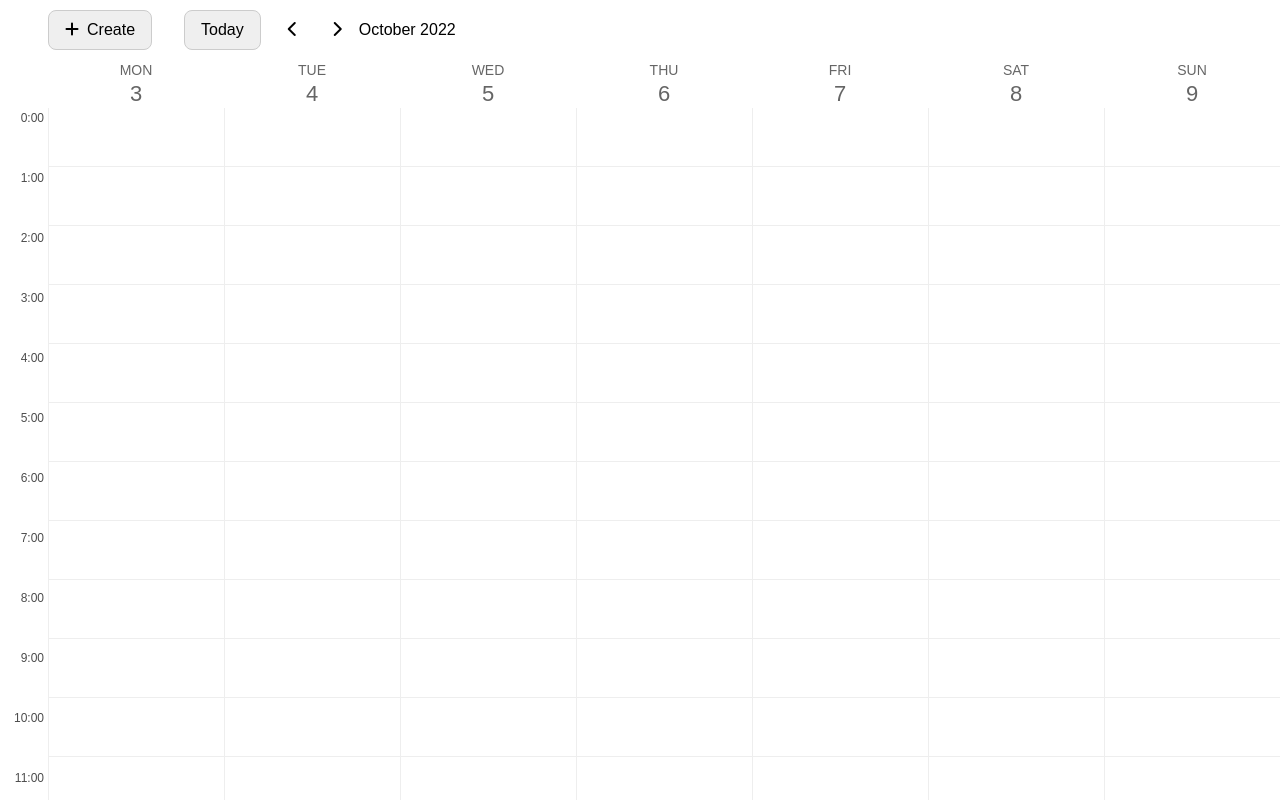
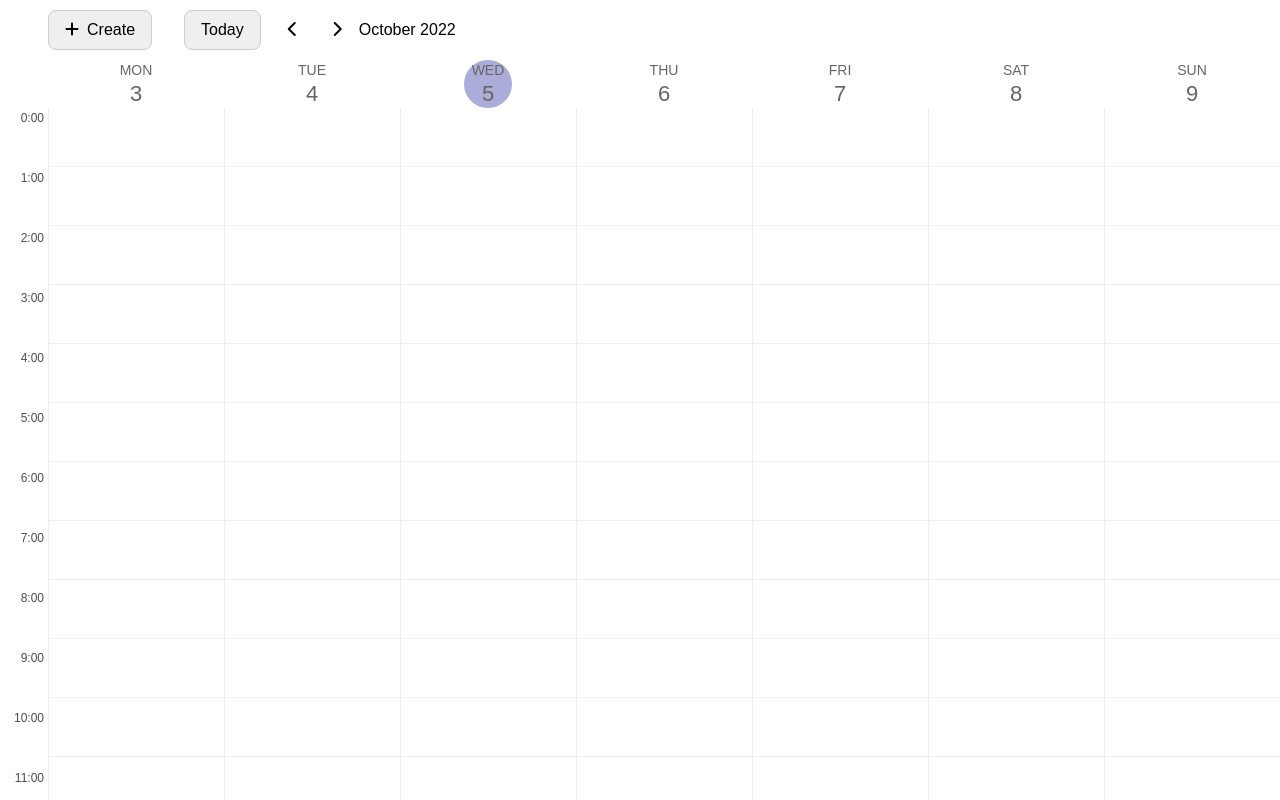
Before and after one commit to Vybornyi/calendar-react, a React app: page / in a window 1280 px wide. Built offline with nearby package versions, Linux system fonts and the light colour scheme; no server answers.

Commit message:
add changes

```diff
--- a/src/components/calendar/Calendar.jsx
+++ b/src/components/calendar/Calendar.jsx
@@ -2,12 +2,17 @@ import React, { Component } from 'react';
 import Navigation from './../navigation/Navigation';
 import Week from '../week/Week';
 import Sidebar from '../sidebar/Sidebar';
+import moment from 'moment/moment.js';
 import './calendar.scss';
+import PropTypes from 'prop-types';
+
+const formatDate = date => moment(date).format('MMMM Do YYYY');
 
 const Calendar = ({ weekDates, eventsList, fetchEvents }) => {
+  const curentDate = formatDate(new Date());
   return (
     <section className="calendar">
-      <Navigation weekDates={weekDates} />
+      <Navigation weekDates={weekDates} curentDate={curentDate} />
       <div className="calendar__body">
         <div className="calendar__week-container">
           <Sidebar />
@@ -17,4 +22,10 @@ const Calendar = ({ weekDates, eventsList, fetchEvents }) => {
     </section>
   );
 };
+
+Calendar.propTypes = {
+  weekDates: PropTypes.array.isRequired,
+  eventsList: PropTypes.array.isRequired,
+  fetchEvents: PropTypes.func.isRequired,
+};
 export default Calendar;
--- a/src/components/calendar/calendar.scss
+++ b/src/components/calendar/calendar.scss
@@ -48,6 +48,7 @@
 }
 
 .day-label {
+  position: relative;
   height: 100%;
   display: flex;
   flex-direction: column;
@@ -58,10 +59,20 @@
   &__day-name {
     font-size: 14px;
     text-transform: uppercase;
+    z-index: 1;
   }
 
   &__day-number {
     font-size: 22px;
+    z-index: 1;
+  }
+  &__current-date {
+    background-color: #2d319da8;
+    position: absolute;
+    height: 100%;
+    width: 27%;
+    border-radius: 50%;
+    z-index: 0;
   }
 }
 
--- a/src/components/event/event.scss
+++ b/src/components/event/event.scss
@@ -22,6 +22,9 @@
   &:hover {
     font-weight: bold;
     background-color: red;
+    .event__title {
+      white-space: normal;
+    }
 
     .event__delete-btn {
       display: block;
--- a/src/components/hour/Hour.jsx
+++ b/src/components/hour/Hour.jsx
@@ -1,28 +1,17 @@
-import React from 'react';
+import React, { useState } from 'react';
 import Event from '../event/Event';
+import RedLine from '../redLine/RedLine';
 import { formatMins } from '../../../src/utils/dateUtils.js';
 import './hour.scss';
+import PropTypes from 'prop-types';
 
 const Hour = ({ curentDate, dataDay, dataHour, hourEvents, fetchEvents }) => {
   const { curentDay, curentHour, curentTime } = curentDate;
   const redLineVisiable = dataDay === curentDay && curentHour === dataHour;
-  const styleLine = {
-    top: curentTime,
-  };
-  const styleDot = {
-    top: curentTime - 4,
-  };
 
   return (
     <div className="calendar__time-slot" data-time={dataHour + 1}>
-      {redLineVisiable ? (
-        <>
-          <hr style={styleLine} className="calendar__time-slot__line" />
-          <div style={styleDot} className="calendar__time-slot__dot"></div>
-        </>
-      ) : (
-        ''
-      )}
+      {redLineVisiable ? <RedLine curentTime={curentTime} /> : ''}
       {!hourEvents
         ? null
         : hourEvents.map(({ id, dateFrom, dateTo, title }) => {
@@ -49,4 +38,13 @@ const Hour = ({ curentDate, dataDay, dataHour, hourEvents, fetchEvents }) => {
     </div>
   );
 };
+
+Hour.propTypes = {
+  curentDate: PropTypes.object.isRequired,
+  dataDay: PropTypes.number.isRequired,
+  dataHour: PropTypes.number.isRequired,
+  hourEvents: PropTypes.array.isRequired,
+  fetchEvents: PropTypes.func.isRequired,
+};
+
 export default Hour;
--- a/src/components/modal/Modal.jsx
+++ b/src/components/modal/Modal.jsx
@@ -2,6 +2,7 @@ import React, { useState } from 'react';
 import { createEvent } from '../../gateway/events';
 import { getDateTime } from '../../utils/dateUtils.js';
 import './modal.scss';
+import PropTypes from 'prop-types';
 
 const Modal = ({ closeModalForm, fetchEvents }) => {
   const [formInfo, setFormInfo] = useState({
@@ -88,5 +89,8 @@ const Modal = ({ closeModalForm, fetchEvents }) => {
     </div>
   );
 };
-
+Modal.propTypes = {
+  closeModalForm: PropTypes.func.isRequired,
+  fetchEvents: PropTypes.func.isRequired,
+};
 export default Modal;
--- a/src/components/navigation/Navigation.jsx
+++ b/src/components/navigation/Navigation.jsx
@@ -1,18 +1,31 @@
 import React from 'react';
+import { days } from '../../utils/dateUtils.js';
+import moment from 'moment/moment.js';
+import PropTypes from 'prop-types';
 
-import { days } from '../../utils/dateUtils.js';
+const formatDate = date => moment(date).format('MMMM Do YYYY');
 
-const Navigation = ({ weekDates }) => {
+const Navigation = ({ weekDates, curentDate }) => {
   return (
     <header className="calendar__header">
-      {weekDates.map((dayDate) => (
-        <div className="calendar__day-label day-label">
-          <span className="day-label__day-name">{days[dayDate.getDay()]}</span>
-          <span className="day-label__day-number">{dayDate.getDate()}</span>
-        </div>
-      ))}
+      {weekDates.map(dayDate => {
+        return (
+          <div className="calendar__day-label day-label">
+            {formatDate(dayDate) === curentDate ? (
+              <div className="day-label__current-date"></div>
+            ) : (
+              ''
+            )}
+            <span className="day-label__day-name">{days[dayDate.getDay()]}</span>
+            <span className="day-label__day-number">{dayDate.getDate()}</span>
+          </div>
+        );
+      })}
     </header>
   );
 };
-
+Navigation.propTypes = {
+  weekDates: PropTypes.array.isRequired,
+  curentDate: PropTypes.string.isRequired,
+};
 export default Navigation;
--- /dev/null
+++ b/src/components/redLine/RedLine.jsx
@@ -0,0 +1,28 @@
+import React, { useEffect, useState } from 'react';
+import PropTypes from 'prop-types';
+
+const RedLine = ({ curentTime }) => {
+  const [marginTop, updateMargin] = useState(curentTime);
+  const styleLine = {
+    top: marginTop,
+  };
+  const styleDot = {
+    top: marginTop - 4,
+  };
+  useEffect(() => {
+    setInterval(() => {
+      updateMargin(new Date().getMinutes());
+    }, 1000);
+  }, []);
+
+  return (
+    <>
+      <hr style={styleLine} className="calendar__time-slot__line" />
+      <div style={styleDot} className="calendar__time-slot__dot"></div>
+    </>
+  );
+};
+RedLine.propTypes = {
+  curentTime: PropTypes.number,
+};
+export default RedLine;
--- a/src/components/sidebar/Sidebar.jsx
+++ b/src/components/sidebar/Sidebar.jsx
@@ -1,15 +1,14 @@
 import React from 'react';
-
 import './sidebar.scss';
 
-const Sidebar = (props) => {
+const Sidebar = () => {
   const hours = Array(24)
     .fill()
     .map((val, index) => index);
 
   return (
     <div className="calendar__time-scale">
-      {hours.map((hour) => (
+      {hours.map(hour => (
         <div className="time-slot">
           <span className="time-slot__time">{`${hour}:00`}</span>
         </div>
```
Also changed, not shown: src/components/day/Day.jsx (+7 -1 lines), src/components/event/Event.jsx (+9 -1 lines), src/components/header/Header.jsx (+9 -0 lines), src/components/week/Week.jsx (+6 -1 lines).
